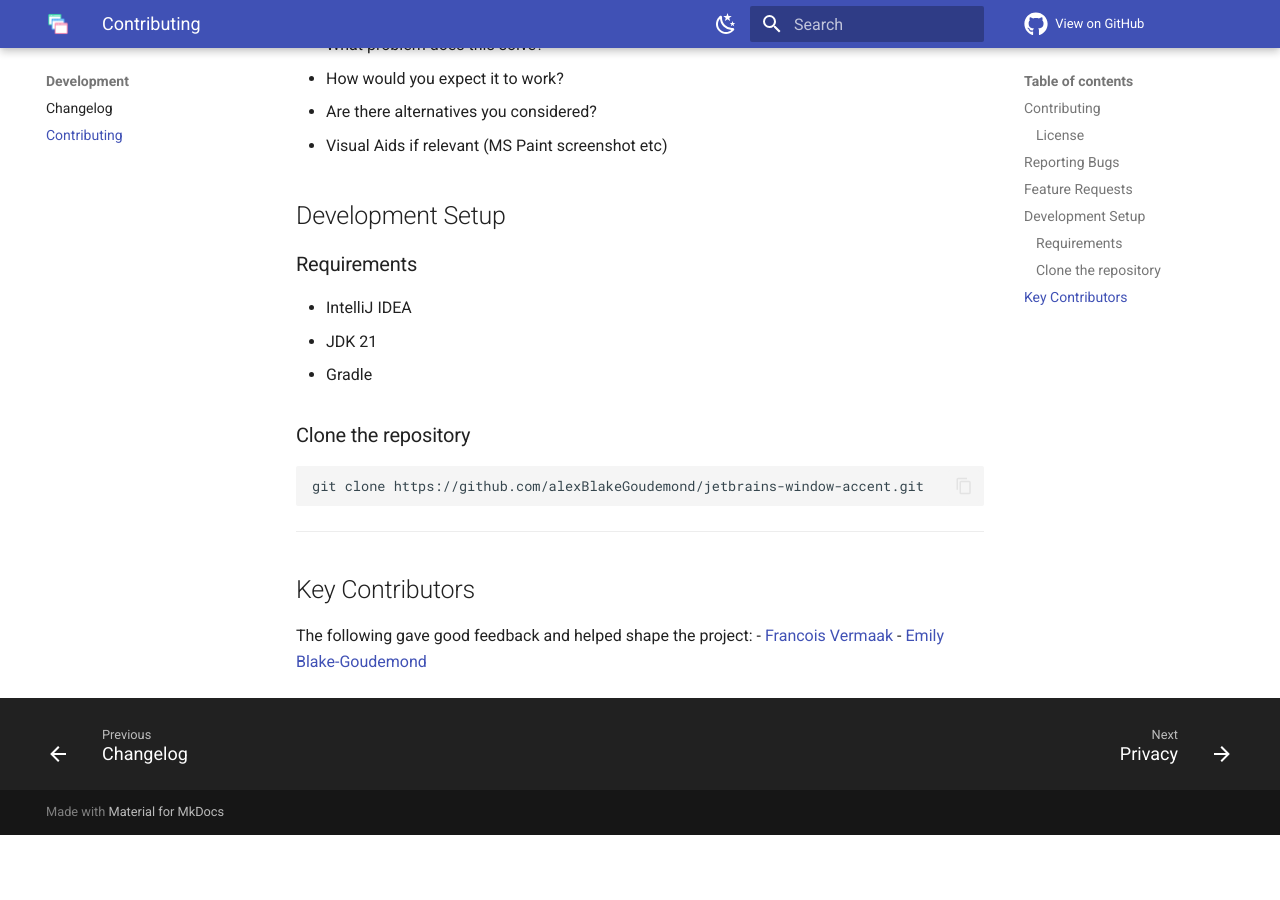
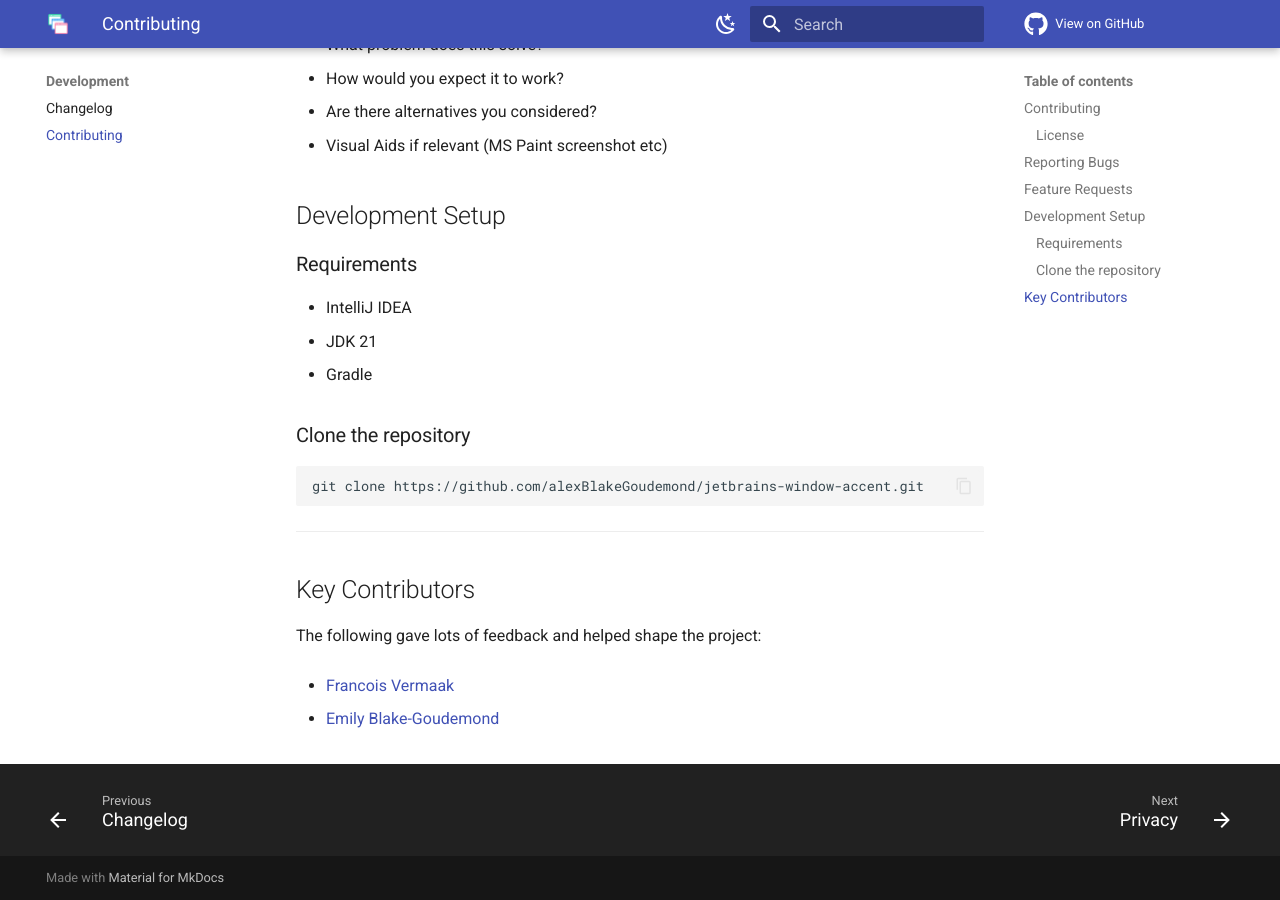
Before and after one commit to alexBlakeGoudemond/jetbrains-window-accent, an MkDocs documentation site: the page built from docs/contributing.md, in a window 1280 px wide and 900 px high, scrolled down 985 px. Built offline with MkDocs 1.6.1 and Material for MkDocs 9.7.7, drawn with Linux system fonts in a browser that asks for light colours; comment, search, counter and statistics services are not loaded; before the commit the page ends 1820 px from its top, so only the background shows below that.

Commit message:
Ensure bullet points show for key contributors

```diff
--- a/docs/contributing.md
+++ b/docs/contributing.md
@@ -51,6 +51,8 @@ git clone https://github.com/alexBlakeGoudemond/jetbrains-window-accent.git
 
 ## Key Contributors
 
-The following gave good feedback and helped shape the project:
+The following gave lots of feedback and helped shape the project:
+
 - [Francois Vermaak](https://github.com/fverco)
+
 - [Emily Blake-Goudemond](https://www.linkedin.com/in/emily-blake-goudemond-732641176/)
```
